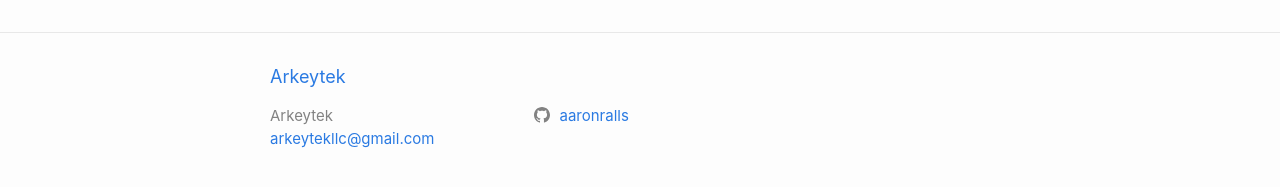
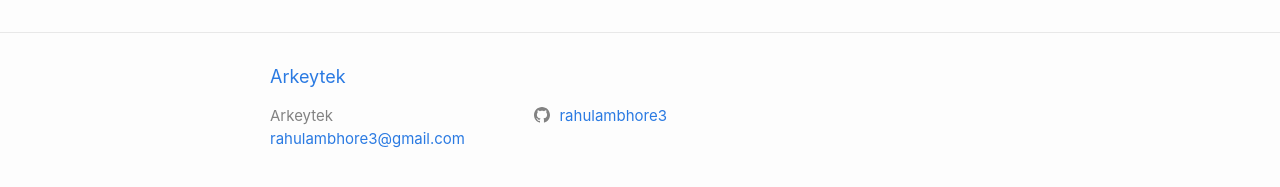
Before and after one commit to rahulambhore3/rahulambhore3.github.io, a Jekyll site: the page built from index.md, in a window 1280 px wide. Shown: the part 690-877 px from the top of the page. Built offline with Jekyll 4.4.1, drawn with Linux system fonts in a browser that asks for light colours.

Commit message:
Update _config.yml

```diff
--- a/_config.yml
+++ b/_config.yml
@@ -18,15 +18,15 @@ title: Arkeytek
 title_separator: '-'
 #title_image: /assets/images/header/header.jpg
 #twitter_title_image: /assets/images/header/header.jpg
-name: Aaron Ralls
-email: arkeytekllc@gmail.com
+name: Rahul Ambhore
+email: rahulambhore3@gmail.com
 description: >- # this means to ignore newlines until "baseurl:"
-repository: "aaronralls/aaronralls.github.io"
+repository: "rahulambhore3/rahulambhore3.github.io"
 baseurl: "" # the subpath of your site, e.g. /blog
-url: "https://aaronralls.github.io" # the base hostname & protocol for your site, e.g. http://example.com or https://aaronralls.github.io
-prod_url: "https://aaronralls.github.io"
+url: "https://rahulambhore3.github.io" # the base hostname & protocol for your site, e.g. http://example.com or https://aaronralls.github.io
+prod_url: "https://rahulambhore3.github.io"
 #twitter_username: cajunAA
-github_username:  aaronralls
+github_username:  rahulambhore3
 #facebook_username: aaron.ralls.9
 #facebook_APPID:
 #linkedin_username: aaron-ralls
@@ -51,7 +51,7 @@ defaults:
       type: "posts"
     values:
       layout: "post"
-      author: Aaron Ralls
+      author: Rahul Ambhore
       author_profile: true
       share: true
       read_time: true
```
